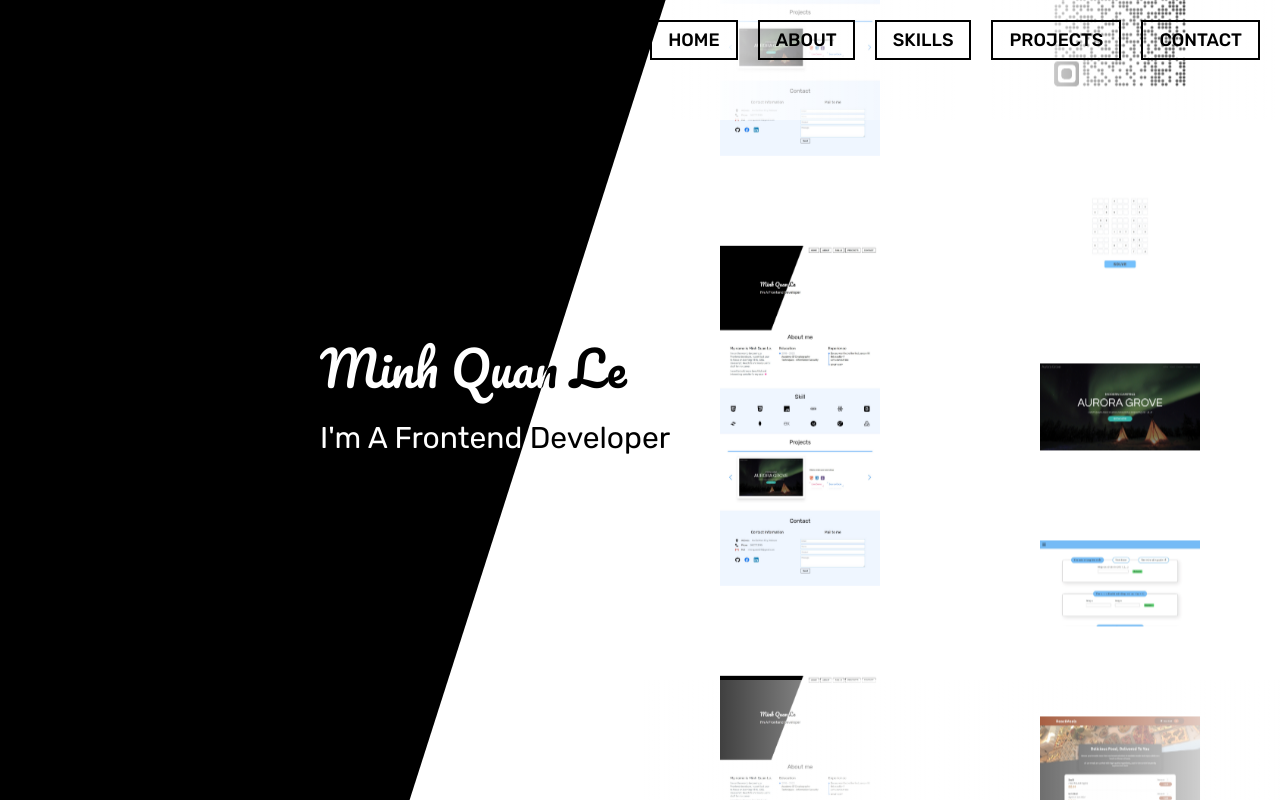
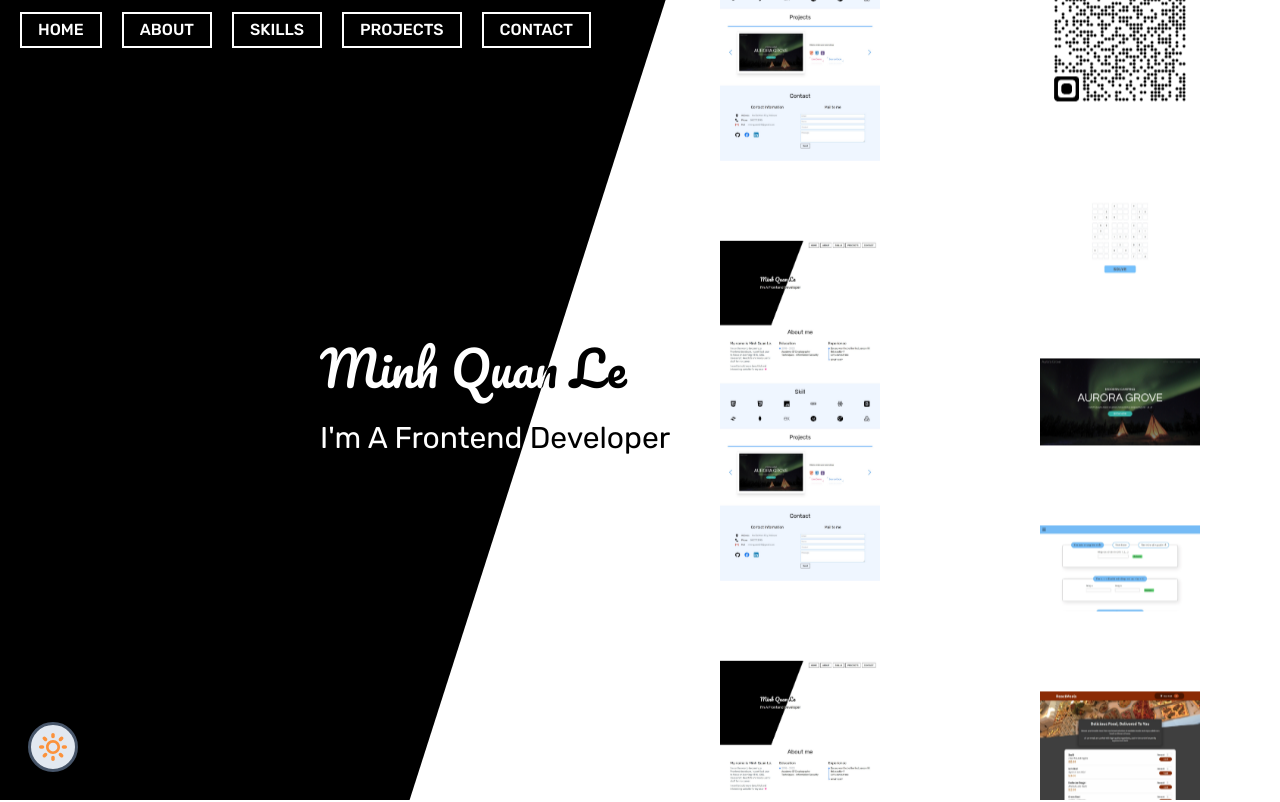
Before and after one commit to minhquanle312/minhquanle, a Next.js app: page / in a window 1280 px wide. Shown: the top 802 px of the page. Built offline with nearby package versions, Linux system fonts and the light colour scheme.

Commit message:
add darkmode button and darkmode for home

```diff
--- a/components/About.jsx
+++ b/components/About.jsx
@@ -1,5 +1,6 @@
 import React from 'react'
 
+// eslint-disable-next-line react/display-name
 const About = () => {
   const Circle = ({ fill }) => {
     return (
--- a/components/AutoScrollSlider.jsx
+++ b/components/AutoScrollSlider.jsx
@@ -35,13 +35,9 @@ const AutoScrollSlider = ({ className }) => {
   }
 
   return (
-    <div className={`flex place-items-center min-h-screen ${className}`}>
-      {/* <div className={styles.slider}>
-        <div className={styles.sliderTrack}>
-          <ImagesSlider imageList={imageLink} />
-          <ImagesSlider imageList={imageLink} />
-        </div>
-      </div> */}
+    <div
+      className={`flex overflow-hidden place-items-center min-h-screen ${className}`}
+    >
       <div className={styles.slider}>
         <div className={styles.sliderTrackReverse}>
           <ImagesSlider imageList={imageLink2} />
--- a/components/Contact.jsx
+++ b/components/Contact.jsx
@@ -1,6 +1,6 @@
 import React, { useRef } from 'react'
 
-import styles from '../styles/Contact.module.css'
+// import styles from '../styles/Contact.module.css'
 
 import Link from 'next/link'
 import Icon from './Icon'
--- a/components/Header.jsx
+++ b/components/Header.jsx
@@ -1,6 +1,7 @@
 import React from 'react'
 import style from '../styles/Header.module.css'
 import AutoScrollSlider from './AutoScrollSlider'
+import { useInView } from 'react-intersection-observer'
 
 const navList = [
   { name: 'HOME', section: '#home' },
@@ -11,36 +12,33 @@ const navList = [
 ]
 
 const Header = () => {
-  const Navigation = ({ items }) => {
+  const Navigation = ({ items, fixed }) => {
+    const classes =
+      fixed &&
+      'fixed top-0 left-0 right-0 h-18 bg-white dark:bg-black border-b shadow-sm transition-colors duration-300'
+
     return (
-      <nav className='flex gap-5 pr-5 items-center justify-end z-10 fixed top-0 left-0 right-0 h-20'>
+      <nav
+        className={`${classes} flex gap-5 py-3 px-5 items-center justify-start z-10`}
+      >
         {items.map(item => (
-          <a key={item.name} className='btn-primary' href={item.section}>
+          <a
+            key={item.name}
+            className='btn-primary text-base'
+            href={item.section}
+          >
             {item.name}
           </a>
         ))}
       </nav>
     )
   }
-  // const Navigation = ({ items, black }) => {
-  //   const classes = `flex gap-5 pr-5 items-center justify-end z-10 fixed top-0 left-0 right-0 h-20`
-  //   return (
-  //     <nav className={classes}>
-  //       {items.map(item => (
-  //         <a key={item.name} className='btn-primary' href={item.section}>
-  //           {item.name}
-  //         </a>
-  //       ))}
-  //     </nav>
-  //   )
-  // }
 
   const HeaderText = ({ black }) => {
     return (
       <h2
-        id={style[black ? 'header-black' : 'header-white']}
         className={`absolute flex flex-col gap-7 inset-0 pl-[25%] justify-center text-5xl ${
-          black ? 'bg-black text-white' : ''
+          black ? 'bg-black text-white clip-path-black' : 'clip-path-white'
         }`}
       >
         <span className={style.title}>Minh Quan Le</span>
@@ -49,12 +47,18 @@ const Header = () => {
     )
   }
 
+  const { ref: headerRef, inView: headerIsInview } = useInView()
+
   return (
-    <div id='home' className='relative h-screen'>
-      <Navigation items={navList} />
+    <div
+      id='home'
+      className='relative h-screen dark:bg-slate-500 transition-colors duration-300'
+      ref={headerRef}
+    >
+      <Navigation items={navList} fixed={!headerIsInview} />
       <HeaderText black />
       <HeaderText />
-      <AutoScrollSlider className='absolute top-0 right-0 bottom-0 w-1/2 -z-10' />
+      <AutoScrollSlider className='absolute top-0 right-0 bottom-0 w-1/2 dark:before:hidden' />
     </div>
   )
 }
--- a/package.json
+++ b/package.json
@@ -12,6 +12,8 @@
     "next": "12.1.5",
     "react": "18.0.0",
     "react-dom": "18.0.0",
+    "react-intersection-observer": "^8.34.0",
+    "react-use": "^17.3.2",
     "swiper": "^8.1.1"
   },
   "devDependencies": {
--- a/pages/index.js
+++ b/pages/index.js
@@ -3,8 +3,32 @@ import Contact from '../components/Contact'
 import Header from '../components/Header'
 import Projects from '../components/Projects'
 import Skills from '../components/Skills'
+import Icon from './../components/Icon'
+import React, { useState, useEffect } from 'react'
 
-export default function Home() {
+const Home = () => {
+  const [theme, setTheme] = useState(() => {
+    if (typeof window !== 'undefined') {
+      const currThem = localStorage.getItem('theme')
+      if (currThem) return currThem
+      else return localStorage.setItem('theme', 'light')
+    }
+  })
+
+  useEffect(() => {
+    if (theme === 'dark') {
+      document.documentElement.classList.add('dark')
+      localStorage.setItem('theme', 'dark')
+    } else {
+      document.documentElement.classList.remove('dark')
+      localStorage.setItem('theme', 'light')
+    }
+  }, [theme])
+
+  const handleClickDarkMode = () => {
+    setTheme(preTheme => (preTheme === 'light' ? 'dark' : 'light'))
+  }
+
   return (
     <div className='overflow-x-hidden'>
       <Header />
@@ -12,6 +36,19 @@ export default function Home() {
       <Skills />
       <Projects />
       <Contact />
+      <button
+        type='button'
+        onClick={handleClickDarkMode}
+        className='z-10 p-2 fixed bottom-7 left-7 bg-slate-200 border-[3px] border-slate-600 rounded-full shadow-sm fill-orange-400 hover:rotate-45 transition-transform duration-300'
+      >
+        <Icon
+          iconName={theme === 'dark' ? 'moon' : 'sun'}
+          width='7'
+          height='7'
+        />
+      </button>
     </div>
   )
 }
+
+export default Home
--- a/styles/AutoScrollSlider.module.css
+++ b/styles/AutoScrollSlider.module.css
@@ -13,6 +13,7 @@
   width: 50% !important;
   position: relative !important;
   height: unset !important;
+  /* position: relative; */
 }
 
 /* * Image styles with container: END */
@@ -32,7 +33,7 @@
   flex-direction: column;
   justify-content: center;
   align-items: center;
-  gap: 10px;
+  /* gap: 10px; */
   width: 100%;
   height: calc(50px * 12);
   animation: scroll 30s linear infinite;
@@ -43,7 +44,7 @@
   flex-direction: column;
   justify-content: center;
   align-items: center;
-  gap: 10px;
+  /* gap: 10px; */
   width: 100%;
   height: calc(50px * 6);
   animation: scrollReverse 30s linear infinite;
@@ -66,41 +67,3 @@
     transform: translateY(0);
   }
 }
-
-/* .slide {
-  height: 200px;
-  width: 250px;
-  display: flex;
-  align-items: center;
-  padding: 15px;
-} */
-
-/* img {
-  width: 100%;
-} */
-
-.slider::before,
-.slider::after {
-  background: linear-gradient(
-    to right,
-    rgba(255, 255, 255, 1) 0%,
-    rgba(255, 255, 255, 0) 100%
-  );
-  content: '';
-  width: 100%;
-  position: absolute;
-  height: 15%;
-  z-index: 2;
-}
-
-.slider::before {
-  right: 0;
-  top: 0;
-  width: 90%;
-}
-
-.slider::after {
-  right: 0;
-  bottom: 0;
-  transform: rotateZ(180deg);
-}
--- a/styles/globals.css
+++ b/styles/globals.css
@@ -25,14 +25,25 @@ a {
   .reset-input {
     @apply outline-none p-1 border-2 border-blue-300 rounded-sm w-full;
   }
+
+  /* .clip-path-black {
+    clip-path: polygon(0 0, 100% 0, 100% 100%, 0 100%);
+  } */
+  .clip-path-black {
+    clip-path: polygon(0 0, 52% 0, 32% 100%, 0 100%);
+  }
+  .clip-path-white {
+    clip-path: polygon(52% 0, 100% 0, 100% 100%, 32% 100%);
+  }
+
   .btn-primary {
-    @apply relative z-10 py-1 px-4 font-medium text-lg border-2 cursor-pointer border-black;
+    @apply relative z-10 py-1 px-4 font-medium text-lg border-2 cursor-pointer bg-black border-white text-white;
     transition: color 300ms ease-in-out;
   }
 
   .btn-primary::before {
     content: '';
-    @apply absolute inset-[2px] bg-black -z-10 scale-x-0;
+    @apply absolute inset-[2px] bg-white -z-10 scale-x-0;
     transform-origin: left;
     transition: transform 300ms ease-in-out;
   }
@@ -42,7 +53,7 @@ a {
   }
 
   .btn-primary:hover {
-    @apply text-white;
+    @apply text-black;
   }
 
   .btn-secondary {
--- a/tailwind.config.js
+++ b/tailwind.config.js
@@ -1,4 +1,5 @@
 module.exports = {
+  darkMode: 'class',
   content: [
     './pages/**/*.{js,ts,jsx,tsx}',
     './components/**/*.{js,ts,jsx,tsx}',
```
Also changed, not shown: 1 other file (tests, documents, lock files or other folders).
